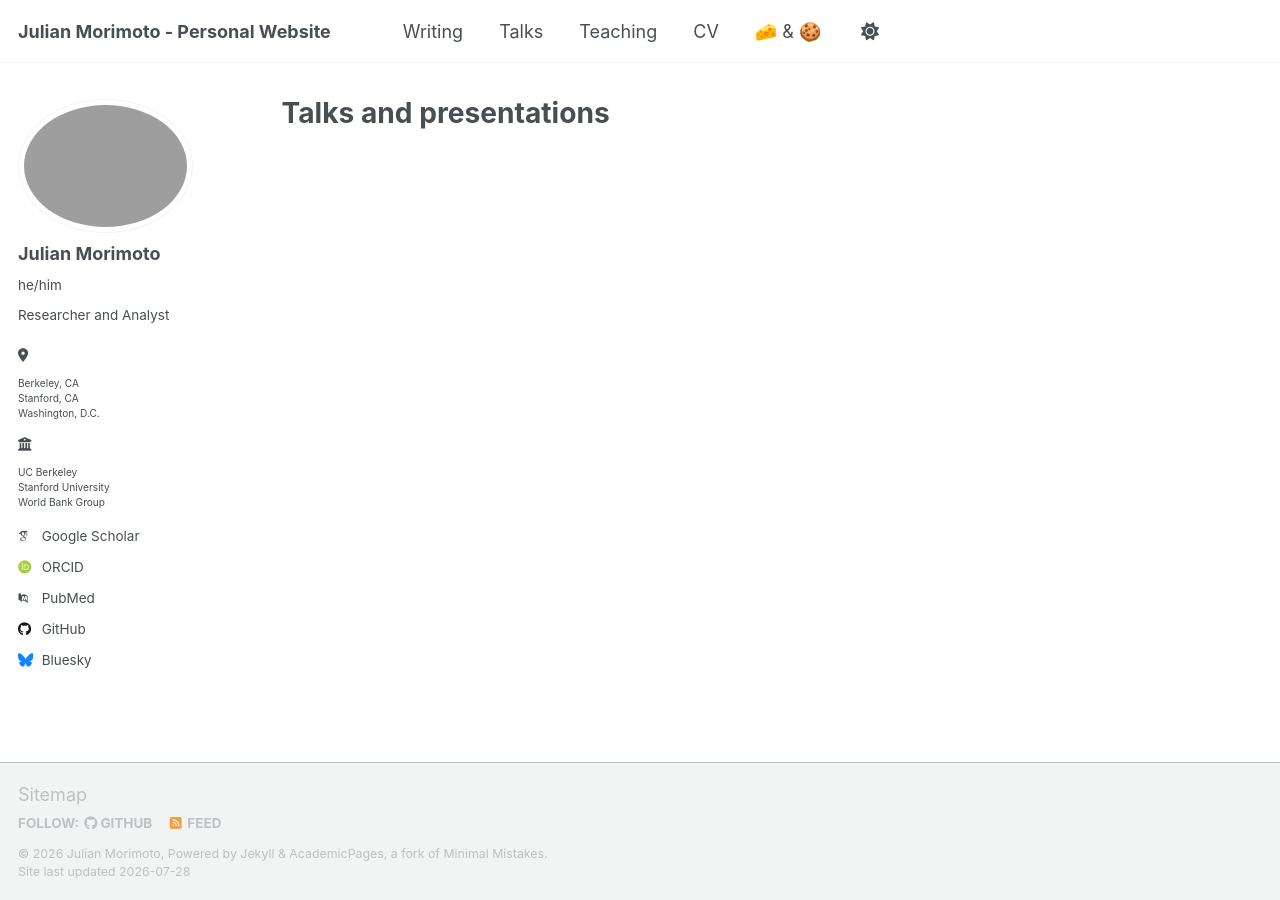
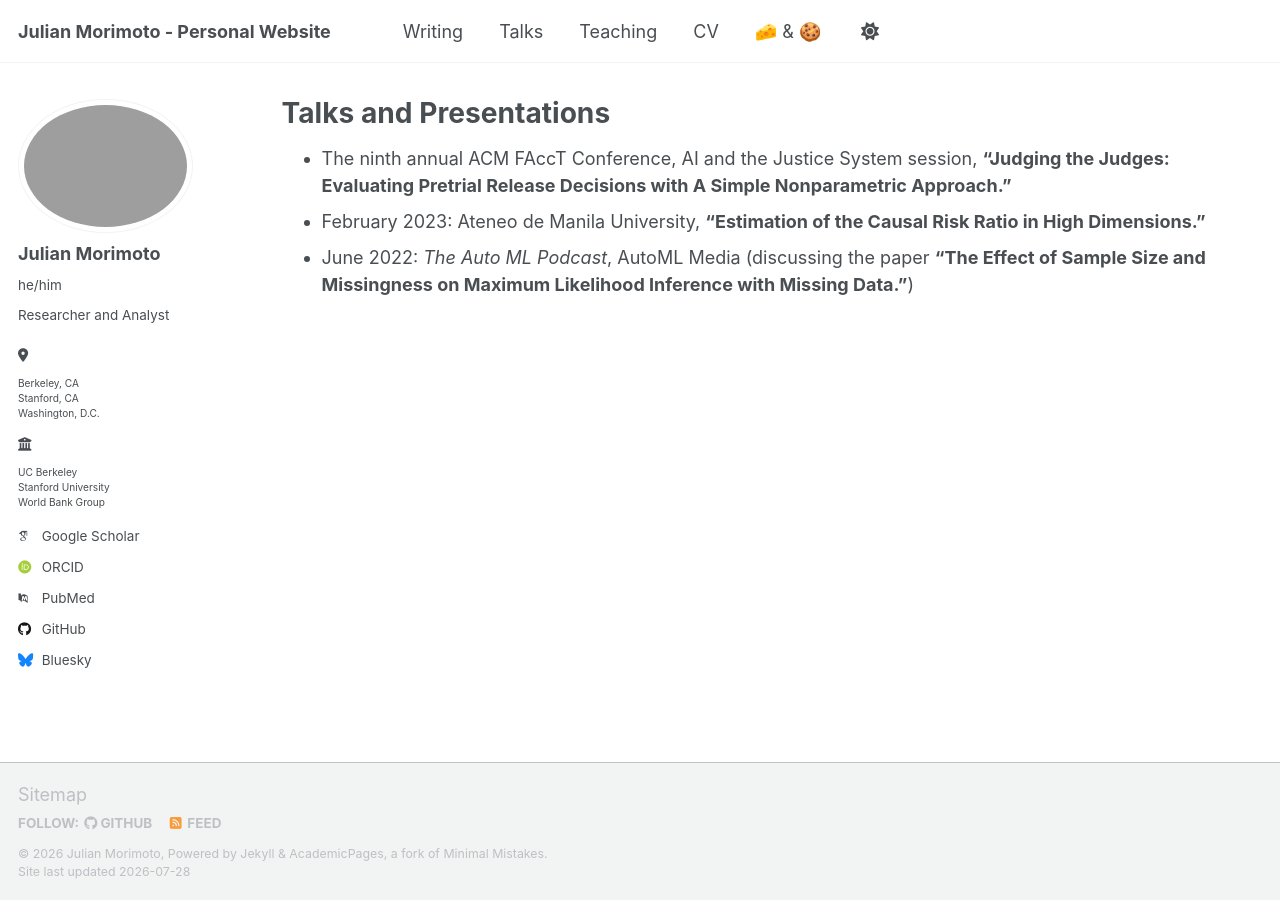
Before and after one commit to jmorimoto-h/my-site, a Jekyll site: the page built from _pages/talks.html, in a window 1280 px wide. Built offline with Jekyll 4.4.1, drawn with Linux system fonts in a browser that asks for light colours; some web fonts are replaced; a script that is not in the unit is left out.

Commit message:
Update talks.html

```diff
--- a/_pages/talks.html
+++ b/_pages/talks.html
@@ -1,16 +1,24 @@
 ---
 layout: archive
-title: "Talks and presentations"
+title: "Talks and Presentations"
 permalink: /talks/
 author_profile: true
 ---
 
-{% if site.talkmap_link == true %}
+<ul>
+  <li>
+    The ninth annual ACM FAccT Conference, AI and the Justice System session,
+    <strong>“Judging the Judges: Evaluating Pretrial Release Decisions with A Simple Nonparametric Approach.”</strong>
+  </li>
 
-<p style="text-decoration:underline;"><a href="/talkmap.html">See a map of all the places I've given a talk!</a></p>
+  <li>
+    February 2023: Ateneo de Manila University,
+    <strong>“Estimation of the Causal Risk Ratio in High Dimensions.”</strong>
+  </li>
 
-{% endif %}
-
-{% for post in site.talks reversed %}
-  {% include archive-single-talk.html %}
-{% endfor %}
+  <li>
+    June 2022: <em>The Auto ML Podcast</em>, AutoML Media
+    (discussing the paper
+    <strong>“The Effect of Sample Size and Missingness on Maximum Likelihood Inference with Missing Data.”</strong>)
+  </li>
+</ul>
```
